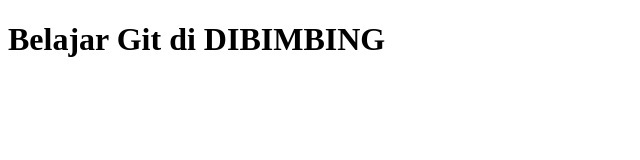
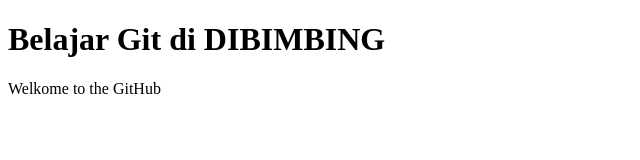
Before and after one commit to Prstio/Dibimbing-git, a plain HTML site: page index.html in a window 1280 px wide. Shown: the whole page, without its empty margins (0-640 px from the left). Drawn offline with Linux system fonts and the light colour scheme.

Commit message:
Secon commit

```diff
--- a/index.html
+++ b/index.html
@@ -7,5 +7,6 @@
 </head>
 <body>
     <h1>Belajar Git di DIBIMBING</h1>
+    <p>Welkome to the GitHub</p>
 </body>
 </html>
```
Also changed, not shown: 1.png (added), 2.png (added), 3.png (added), 4.png (added), 5.png (added), 6.png (added), 7.png (added).
